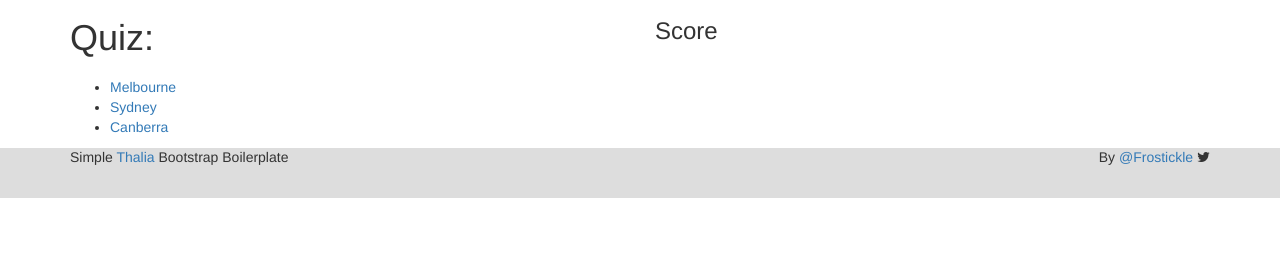
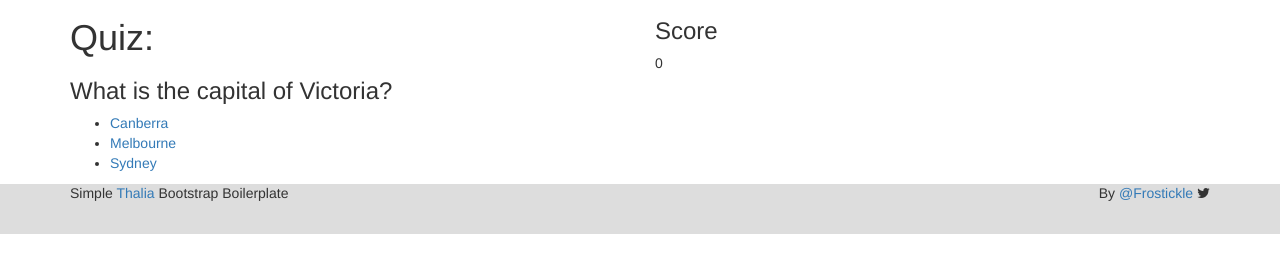
Before and after one commit to david-ma/MasterYourCensus.Space, a plain HTML site: page public/index.html in a window 1280 px wide. Shown: the part 202-474 px from the top of the page. Drawn offline with Linux system fonts and the light colour scheme.

Commit message:
MVP is working!

```diff
--- a/public/index.html
+++ b/public/index.html
@@ -80,7 +80,7 @@ header h2 {
 					Quiz:
 				</h1>
 
-				<h3 id="Question"></h3>
+				<h3 id="question"></h3>
 				<ul id="answers">
 					<li><a href="#">Sydney</a></li>
 					<li><a href="#">Melbourne</a></li>
@@ -88,7 +88,7 @@ header h2 {
 			</div>
 			<div class="col-sm-6">
 				<h3>Score</h3>
-				<div id="tally"></div>
+				<div id="tally">0</div>
 			</div>
 		</div>
 
@@ -110,21 +110,30 @@ header h2 {
 
 
 <script>
+var score = 0;
+
+newQuestionV1();
+
+
+
+
+
+
+
+function newQuestionV1() {
 	$.ajax({
 		url: "/newQuestion-v1.json",
 		complete: function(response){
 			if (response.status && response.status == 200) {
-//			console.log(response.responseText);
-//			console.log(JSON.parse(response.responseText));
-
 				var data = JSON.parse(response.responseText);
 				drawQuestion(data);
 			} else {
 				console.error(response);
+				alert("There was an error");
 			}
 		}
 	});
-
+}
 
 function drawQuestion(data) {
 	console.log(data);
@@ -134,7 +143,7 @@ function drawQuestion(data) {
 
 	var correctAnswer = data.answers[0];
 
-	data.answers.forEach(function(answer){
+	shuffle(data.answers).forEach(function(answer){
 		answers.append("li")
 			.append("a").attr({
 				correctAnswer: correctAnswer,
@@ -153,8 +162,12 @@ function checkAnswer() {
 	console.log(correctAnswer);
 
 	if(correctAnswer == answer) {
-		alert("Correct!");
+		score++;
+		d3.select("#tally").text(score);
+	} else {
+		alert("Sorry, the answer was "+correctAnswer);
 	}
+	newQuestionV1();
 }
 
 
@@ -165,6 +178,29 @@ function checkAnswer() {
 
 
 
+
+
+//https://stackoverflow.com/questions/2450954/how-to-randomize-shuffle-a-javascript-array
+function shuffle(array) {
+	var currentIndex = array.length, temporaryValue, randomIndex;
+
+	// While there remain elements to shuffle...
+	while (0 !== currentIndex) {
+
+		// Pick a remaining element...
+		randomIndex = Math.floor(Math.random() * currentIndex);
+		currentIndex -= 1;
+
+		// And swap it with the current element.
+		temporaryValue = array[currentIndex];
+		array[currentIndex] = array[randomIndex];
+		array[randomIndex] = temporaryValue;
+	}
+
+	return array;
+}
+
+
 </script>
 
 
```
Also changed, not shown: src/index.html (+44 -8 lines). Lines whose indentation alone changed are shown as unchanged.
